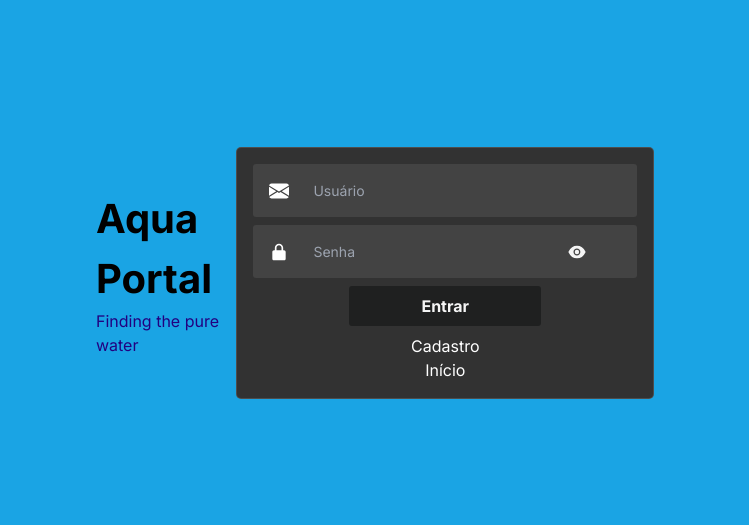
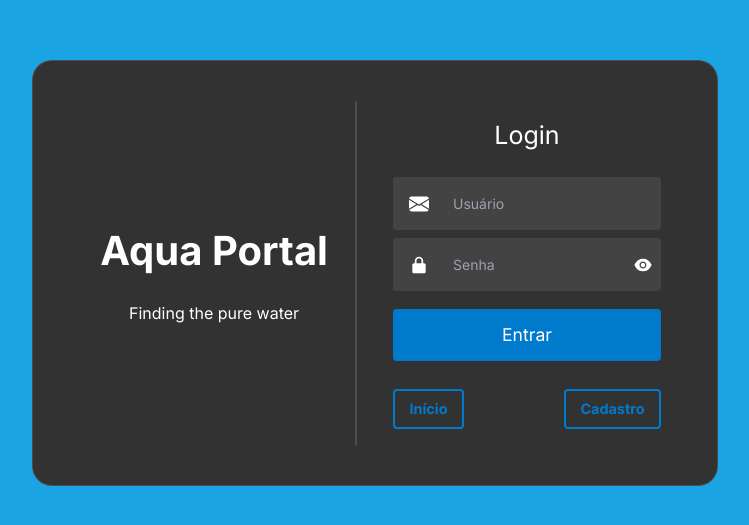
Before and after one commit to Antonio-HOS/ic_front, a Next.js app: page /login in a window 1280 px wide. Shown: the part 127-652 px from the top of the page, without its empty margins (265-1014 px from the left). Built offline with nearby package versions, Linux system fonts and the light colour scheme.

Commit message:
Alterando page Login

```diff
--- a/app/globals.css
+++ b/app/globals.css
@@ -2,7 +2,6 @@
 @tailwind base;
 @tailwind components;
 @tailwind utilities;
-
 
 :root {
   --foreground-rgb: 0, 0, 0;
--- a/app/login/page.module.css
+++ b/app/login/page.module.css
@@ -12,36 +12,52 @@
 
 .titulo {
   display: flex;
-  align-items: start;
   justify-content: center;
+  width: 100%;
   flex-direction: column;
+  border-right: 2px solid #fff2;
 }
 
 .titulo h1 {
+  text-align: center;
   font-size: 40px;
   font-weight: bolder;
+  margin-bottom: 20px;
 }
 
 .titulo p {
-  color: var(--cor1);
+  color: #fff;
+  text-align: center;
 }
 
 .login{
+  background: rgb(50, 50, 50);
+  border: 1px solid #fff2;
+  border-radius: 20px;
+  color: #fff;
+  padding: 40px;
+  display: flex;
+  gap: 20px;
+}
+
+.login form h2{
+  font-size: 25px;
+  margin-bottom: 15px;
+}
+
+.login form label .togglePassword {
+  all: unset;
   display: flex;
   align-items: center;
   justify-content: center;
-  flex-direction: row;
-  align-items: center;
-  gap: 1em;
+  background: none;
+  border: none;
+  background-color: none;
 }
 
-.login form label .togglePassword {
-  display: flex;
-  align-items: center;
-  justify-content: center;
-
-  background: none;
-  border: none;
+.login form label .togglePassword:hover {
+  cursor: pointer;
+  background-color: transparent;
 }
 
 .login form {
@@ -49,10 +65,7 @@
   align-items: center;
   flex-direction: column;
   justify-content: center;
-  background: rgb(50, 50, 50);
   color: rgb(255, 255, 255);
-  border: 1px solid #fff2;
-  border-radius: 5px;
   padding: 0.5em 1em;
   width: 100%;
   padding: 1em;
@@ -74,26 +87,52 @@
   font-size: 14px;
   padding: 8px;
   width: 100%;
+  border-radius: 10px;
 }
 
-.login form button {
-  padding: 8px;
-  border-radius: 3px;
-  font-size: 16px;
-  width: 50%;
-  background-color: rgb(31, 32, 32);
-  color: whitesmoke;
-  font-weight: bold;
+.button{
+  background-color: #007acc;
+  color: #fff;
+  padding: 0.8rem 1.2rem;
+  width: 100%;
+  border: none;
+  border-radius: 4px;
+  font-size: 1.1rem;
   cursor: pointer;
+  margin-top: 10px;
+  transition: background-color 0.3s ease;
+  margin-bottom: 20px;
+}
+
+.login form button:hover {
+  background-color: #005f99;
 }
 
 .ajuda {
   display: flex;
-  align-items: center;
-  justify-content: center;
-  flex-direction: column;
+  width: 100%;
+  justify-content: space-between;
   color:var(--cor1);
 }
+
+.ajuda a {
+  padding: 0.5em 1em;
+  font-size: 0.9rem;
+  padding: 0.5em 1em;
+  background-color: transparent;
+  color: #007acc;
+  text-decoration: none;
+  border: 2px solid #007acc;
+  border-radius: 4px;
+  font-weight: bold;
+  transition: background-color 0.3s ease, color 0.3s ease;
+}
+
+.ajuda a:hover {
+  background-color: #007acc;
+  color: #fff;
+}
+
 
 .caixa {
   border-radius: 3px;
@@ -102,3 +141,13 @@
   width: 100%;
   height: max-content;
 }
+
+.input {
+  background: none;
+  border: none;
+  color: white;
+  font-size: 14px;
+  padding: 8px;
+  width: 100%;
+  outline: none;
+}
--- a/app/login/page.tsx
+++ b/app/login/page.tsx
@@ -75,21 +75,23 @@ export default function Home() {
         <main className={styles.mainContent}>
             <div className={styles.login}>
                 <div className={styles.titulo}>
-                    <h1>Aqua<br></br>Portal</h1>
+                    <h1>Aqua Portal</h1>
                     <p>Finding the pure water</p>
                 </div>
                 <form onSubmit={handleLogin}>
+                <h2>Login</h2>
                     <label htmlFor="username" className={styles.caixa}>
                         <div>
                             <BsFillEnvelopeFill size={20} />
                         </div>
-                        <input type="text" name="username" id="username" placeholder="Usuário" onChange={(e) => setUsername(e.target.value)} />
+                        <input className={styles.input} type="text" name="username" id="username" placeholder="Usuário" onChange={(e) => setUsername(e.target.value)} />
                     </label>
                     <label htmlFor="password" className={styles.caixa}>
                         <div>
                             <BiSolidLockAlt size={20} />
                         </div>
                         <input
+                            className={styles.input}
                             type={isPasswordShown ? "text" : "password"}
                             name="password"
                             id="password"
@@ -113,10 +115,10 @@ export default function Home() {
                             </button>
                         )}
                     </label>
-                    <button type="submit" id="login">Entrar</button>
+                    <button className={styles.button} type="submit" id="login">Entrar</button>
                     <div className={styles.ajuda}>
+                        <a href="/">Início</a>
                         <a href="/cadastro">Cadastro</a>
-                        <a href="/">Início</a>
                     </div>
                 </form>
                 <Toaster /> {/* Componente para exibir os toasts */}
```
Also changed, not shown: 1 other file (tests, documents, lock files or other folders).
